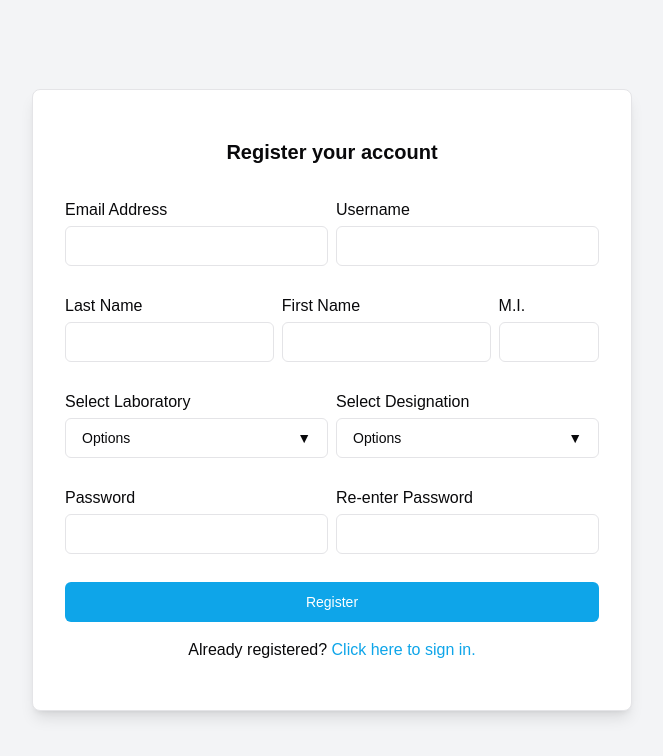
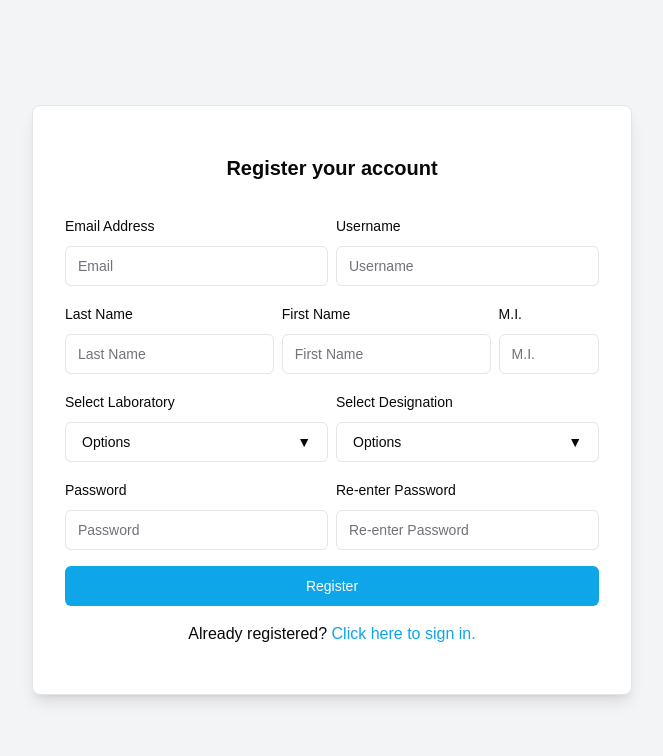
Before and after one commit to kristinjuwel/automated-laboratory-inventory, a Next.js app: page /registration in a window 1280 px wide. Shown: the top 756 px of the page, without its empty margins (308-971 px from the left). Built offline with nearby package versions, Linux system fonts and the light colour scheme.

Commit message:
Fix: Registration Page Modifications

```diff
--- a/src/app/(main)/registration/page.tsx
+++ b/src/app/(main)/registration/page.tsx
@@ -1,6 +1,6 @@
 "use client";
 
-import React, { useState } from "react";
+import React from "react";
 import { Button } from "@/components/ui/button";
 import { Input } from "@/components/ui/input";
 import {
@@ -13,20 +13,42 @@ import {
 } from "@/components/ui/dropdown-menu";
 import { Card } from "@/components/ui/card";
 import { Toaster, toast } from "sonner";
+import { useForm } from "react-hook-form";
+import { Form, FormField, FormItem, FormLabel, FormControl, FormMessage } from "@/components/ui/form";
+
+interface RegisterFormValues {
+  email: string;
+  userName: string;
+  lastName: string;
+  firstName: string;
+  middleInitial: string;
+  laboratory: string | null;
+  designation: string | null;
+  password: string;
+  rePassword: string;
+}
 
 const RegisterPage = () => {
-  const [email, setEmail] = useState("");
-  const [userName, setUserName] = useState("");
-  const [lastName, setLastName] = useState("");
-  const [firstName, setFirstName] = useState("");
-  const [middleInitial, setMiddleInitial] = useState("");
-  const [laboratory, setLaboratory] = useState<string | null>(null);
-  const [designation, setDesignation] = useState<string | null>(null);
-  const [password, setPassword] = useState("");
-  const [rePassword, setRePassword] = useState("");
+  const form = useForm<RegisterFormValues>({
+    defaultValues: {
+      email: "",
+      userName: "",
+      lastName: "",
+      firstName: "",
+      middleInitial: "",
+      laboratory: null,
+      designation: null,
+      password: "",
+      rePassword: "",
+    },
+  });
 
-  const handleRegister = (e: React.FormEvent) => {
-    e.preventDefault();
+  const handleRegister = (values: RegisterFormValues) => {
+    if (values.password !== values.rePassword) {
+      toast.error("Passwords do not match!");
+      return;
+    }
+    // Handle registration logic
     toast.success("Registration successful!");
   };
 
@@ -39,146 +61,166 @@ const RegisterPage = () => {
 
         <Toaster />
 
-        <form onSubmit={handleRegister} className="mb-4">
+        <Form {...form}>
+          <form onSubmit={form.handleSubmit(handleRegister)} className="mb-4">
             <div className="grid grid-cols-2 gap-2 mb-4">
-            <div>
-              <label className="block mb-1">Email Address</label>
-              <Input
-                className="mb-3"
-                value={email}
-                onChange={(e) => setEmail(e.target.value)}
-                required
+              <FormField
+                name="email"
+                render={({ field }) => (
+                  <FormItem>
+                    <FormLabel>Email Address</FormLabel>
+                    <FormControl>
+                      <Input placeholder="Email" {...field} required />
+                    </FormControl>
+                    <FormMessage />
+                  </FormItem>
+                )}
               />
-            </div>
-            <div>
-              <label className="block mb-1">Username</label>
-              <Input
-                className="mb-3"
-                value={userName}
-                onChange={(e) => setUserName(e.target.value)}
-                required
+              <FormField
+                name="userName"
+                render={({ field }) => (
+                  <FormItem>
+                    <FormLabel>Username</FormLabel>
+                    <FormControl>
+                      <Input placeholder="Username" {...field} required />
+                    </FormControl>
+                    <FormMessage />
+                  </FormItem>
+                )}
               />
-            </div>
             </div>
 
             <div className="grid grid-cols-5 gap-2 mb-4">
-            <div className="col-span-2">
-              <label className="block mb-1">Last Name</label>
-              <Input
-                className="mb-3"
-                value={lastName}
-                onChange={(e) => setLastName(e.target.value)}
-                required
+              <FormField
+                name="lastName"
+                render={({ field }) => (
+                  <FormItem className="col-span-2">
+                    <FormLabel>Last Name</FormLabel>
+                    <FormControl>
+                      <Input placeholder="Last Name" {...field} required />
+                    </FormControl>
+                    <FormMessage />
+                  </FormItem>
+                )}
               />
-            </div>
-            <div className="col-span-2">
-              <label className="block mb-1">First Name</label>
-              <Input
-                className="mb-3"
-                value={firstName}
-                onChange={(e) => setFirstName(e.target.value)}
-                required
+              <FormField
+                name="firstName"
+                render={({ field }) => (
+                  <FormItem className="col-span-2">
+                    <FormLabel>First Name</FormLabel>
+                    <FormControl>
+                      <Input placeholder="First Name" {...field} required />
+                    </FormControl>
+                    <FormMessage />
+                  </FormItem>
+                )}
               />
-            </div>
-            <div className="col-span-1">
-              <label className="block mb-1">M.I.</label>
-              <Input
-                className="mb-3"
-                value={middleInitial}
-                onChange={(e) => setMiddleInitial(e.target.value)}
-                required
+              <FormField
+                name="middleInitial"
+                render={({ field }) => (
+                  <FormItem>
+                    <FormLabel>M.I.</FormLabel>
+                    <FormControl>
+                      <Input placeholder="M.I." {...field} required />
+                    </FormControl>
+                    <FormMessage />
+                  </FormItem>
+                )}
               />
-            </div>
             </div>
 
             <div className="grid grid-cols-2 gap-2 mb-4">
-            <div>
-              <label className="block mb-1">Select Laboratory</label>
+              <FormField
+                name="laboratory"
+                render={({ field }) => (
+                  <FormItem>
+                    <FormLabel>Select Laboratory</FormLabel>
                     <DropdownMenu>
                       <DropdownMenuTrigger asChild>
-                  <Button variant="outline" className="w-full flex justify-between items-center mb-3">
-                    <span>{laboratory || "Options"}</span>
+                        <Button variant="outline" className="w-full flex justify-between items-center">
+                          <span>{field.value || "Options"}</span>
                           <span className="ml-auto">▼</span>
                         </Button>
                       </DropdownMenuTrigger>
                       <DropdownMenuContent className="w-56">
                         <DropdownMenuLabel>Laboratories</DropdownMenuLabel>
                         <DropdownMenuSeparator />
-                  {[
-                    { value: "Pathology", label: "Pathology" },
-                    { value: "Immunology", label: "Immunology" },
-                    { value: "Microbiology", label: "Microbiology" }
-                  ].map((option) => (
+                        {["Pathology", "Immunology", "Microbiology"].map((option) => (
                           <DropdownMenuCheckboxItem
-                      key={option.value}
-                      checked={laboratory === option.value}
-                      onCheckedChange={(checked) => {
-                        setLaboratory(checked ? option.value : null);
-                      }}
+                            key={option}
+                            checked={field.value === option}
+                            onCheckedChange={(checked) => field.onChange(checked ? option : null)}
                           >
-                      {option.label}
+                            {option}
                           </DropdownMenuCheckboxItem>
                         ))}
                       </DropdownMenuContent>
                     </DropdownMenu>
-            </div>
-
-            <div>
-              <label className="block mb-1">Select Designation</label>
+                    <FormMessage />
+                  </FormItem>
+                )}
+              />
+              <FormField
+                name="designation"
+                render={({ field }) => (
+                  <FormItem>
+                    <FormLabel>Select Designation</FormLabel>
                     <DropdownMenu>
                       <DropdownMenuTrigger asChild>
-                  <Button variant="outline" className="w-full mb-3">
-                    <span>{designation || "Options"}</span>
+                        <Button variant="outline" className="w-full flex justify-between items-center">
+                          <span>{field.value || "Options"}</span>
                           <span className="ml-auto">▼</span>
                         </Button>
                       </DropdownMenuTrigger>
                       <DropdownMenuContent className="w-56">
                         <DropdownMenuLabel>Designations</DropdownMenuLabel>
                         <DropdownMenuSeparator />
-                  {[
-                    { value: "Medical Technologist", label: "Medical Technologist" },
-                    { value: "Researcher", label: "Researcher" },
-                    { value: "Lab Manager", label: "Lab Manager" },
-                    { value: "Student", label: "Student" },
-                    { value: "Technician", label: "Technician" },
-                  ].map((option) => (
+                        {["Medical Technologist", "Researcher", "Lab Manager", "Student", "Technician"].map(
+                          (option) => (
                             <DropdownMenuCheckboxItem
-                      key={option.value}
-                      checked={designation === option.value}
-                      onCheckedChange={(checked) => {
-                        setDesignation(checked ? option.value : null);
-                      }}
+                              key={option}
+                              checked={field.value === option}
+                              onCheckedChange={(checked) => field.onChange(checked ? option : null)}
                             >
-                      {option.label}
+                              {option}
                             </DropdownMenuCheckboxItem>
-                  ))}
+                          )
+                        )}
                       </DropdownMenuContent>
                     </DropdownMenu>
-            </div>
+                    <FormMessage />
+                  </FormItem>
+                )}
+              />
             </div>
 
             <div className="grid grid-cols-2 gap-2 mb-4">
-            <div>
-              <label className="block mb-1">Password</label>
-              <Input
-                className="mb-3"
-                type="password"
-                value={password}
-                onChange={(e) => setPassword(e.target.value)}
-                required
+              <FormField
+                name="password"
+                render={({ field }) => (
+                  <FormItem>
+                    <FormLabel>Password</FormLabel>
+                    <FormControl>
+                      <Input type="password" placeholder="Password" {...field} required />
+                    </FormControl>
+                    <FormMessage />
+                  </FormItem>
+                )}
+              />
+              <FormField
+                name="rePassword"
+                render={({ field }) => (
+                  <FormItem>
+                    <FormLabel>Re-enter Password</FormLabel>
+                    <FormControl>
+                      <Input type="password" placeholder="Re-enter Password" {...field} required />
+                    </FormControl>
+                    <FormMessage />
+                  </FormItem>
+                )}
               />
             </div>
-            <div>
-              <label className="block mb-1">Re-enter Password</label>
-              <Input
-                className="mb-3"
-                type="password"
-                value={rePassword}
-                onChange={(e) => setRePassword(e.target.value)}
-                required
-              />
-            </div>
-          </div>
+
             <Button type="submit" className="w-full bg-sky-500 text-white">
               Register
             </Button>
@@ -189,6 +231,7 @@ const RegisterPage = () => {
               </a>
           </p>
           </form>
+        </Form>
       </Card>
     </div>
   );
```
Also changed, not shown: src/app/(main)/verify-email/page.tsx (+11 -4 lines). Lines whose indentation alone changed are shown as unchanged.
